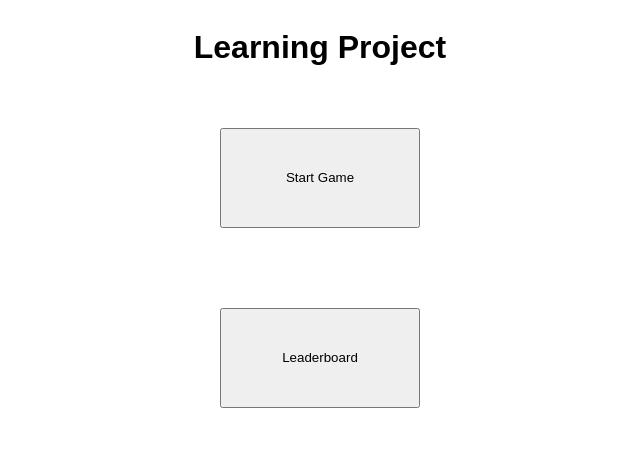
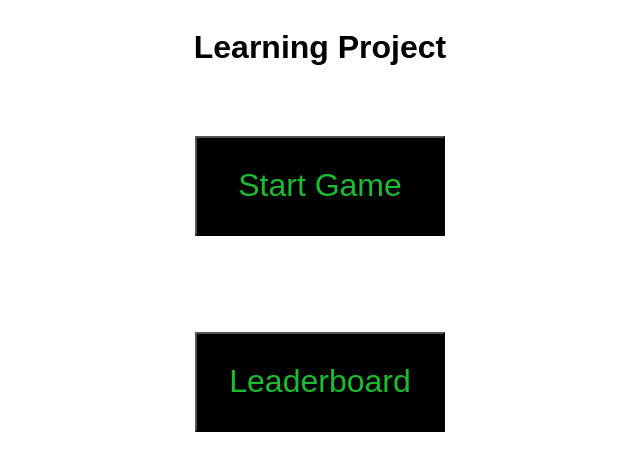
Before and after one commit to RandyBrown12/future_learning, a React (Vite) app: page / in a window 1280 px wide. Shown: the top 470 px of the page, without its empty margins (320-960 px from the left). Built offline with nearby package versions, Linux system fonts and the light colour scheme; a web font is replaced by a local one.

Commit message:
Add Timer

```diff
--- a/package.json
+++ b/package.json
@@ -13,7 +13,8 @@
     "react": "^18.2.0",
     "react-dom": "^18.2.0",
     "react-router": "^6.22.0",
-    "react-router-dom": "^6.22.0"
+    "react-router-dom": "^6.22.0",
+    "react-timer-hook": "^3.0.7"
   },
   "devDependencies": {
     "@types/react": "^18.2.55",
--- a/src/App.css
+++ b/src/App.css
@@ -2,13 +2,15 @@
 /* OBJECTS || */
 
 .button {
-    margin: 3em;
-    width: 200px;
+    margin: 1.5em;
+    width: 250px;
     height: 100px;
+    font-size: 2em;
 }
 
 .textarea {
     margin: auto;
+    font-size: 1.5em;
 }
 
 .image {
@@ -28,3 +30,8 @@
 .space_font {
     font-family: 'VCR OSD Mono', sans-serif;
 }
+
+.terminal_style {
+    background-color: black;
+    color: #1abd30;
+}
--- a/src/Game.jsx
+++ b/src/Game.jsx
@@ -1,9 +1,16 @@
+import { React } from 'react';
+import Timer from './Timer';
 const Game = () => {
+
+    const time = new Date();
+    const timerMinutes = 1;
+    time.setMinutes(time.getMinutes() + timerMinutes);
     return (
         <div>
-            <h1 className="center"> Prompt Text! </h1>
+            <h1 className="center space_font"> Prompt Text! </h1>
+            <Timer expiryTimestamp={time} />
             <img className="image center" />
-            <textarea className="center textarea" rows="10" cols="50"></textarea>
+            <textarea className="center textarea space_font terminal_style autofocus" rows="10" cols="50"></textarea>
         </div>
     );
 }
--- a/src/MainMenu.jsx
+++ b/src/MainMenu.jsx
@@ -5,10 +5,10 @@ const MainMenu = () => {
         <div className="center">
             <h1 className="space_font"> Learning Project </h1>
             <Link to="/game">
-                <button className="button"> Start Game </button>
+                <button className="button space_font terminal_style"> Start Game </button>
             </Link>
             <Link to="/leaderboard">
-                <button className="button"> Leaderboard </button>
+                <button className="button space_font terminal_style"> Leaderboard </button>
             </Link>
         </div>
     );
--- /dev/null
+++ b/src/Timer.jsx
@@ -0,0 +1,11 @@
+import { React } from 'react';
+import { useTimer } from 'react-timer-hook';
+
+const Timer = ({expiryTimestamp}) => {
+    const {seconds, minutes} = useTimer({expiryTimestamp})
+    return (
+        <p> {minutes}:{(seconds >= 10) ? seconds : "0" + seconds}</p>
+    );
+}
+
+export default Timer;
```
Also changed, not shown: 1 other file (tests, documents, lock files or other folders).
